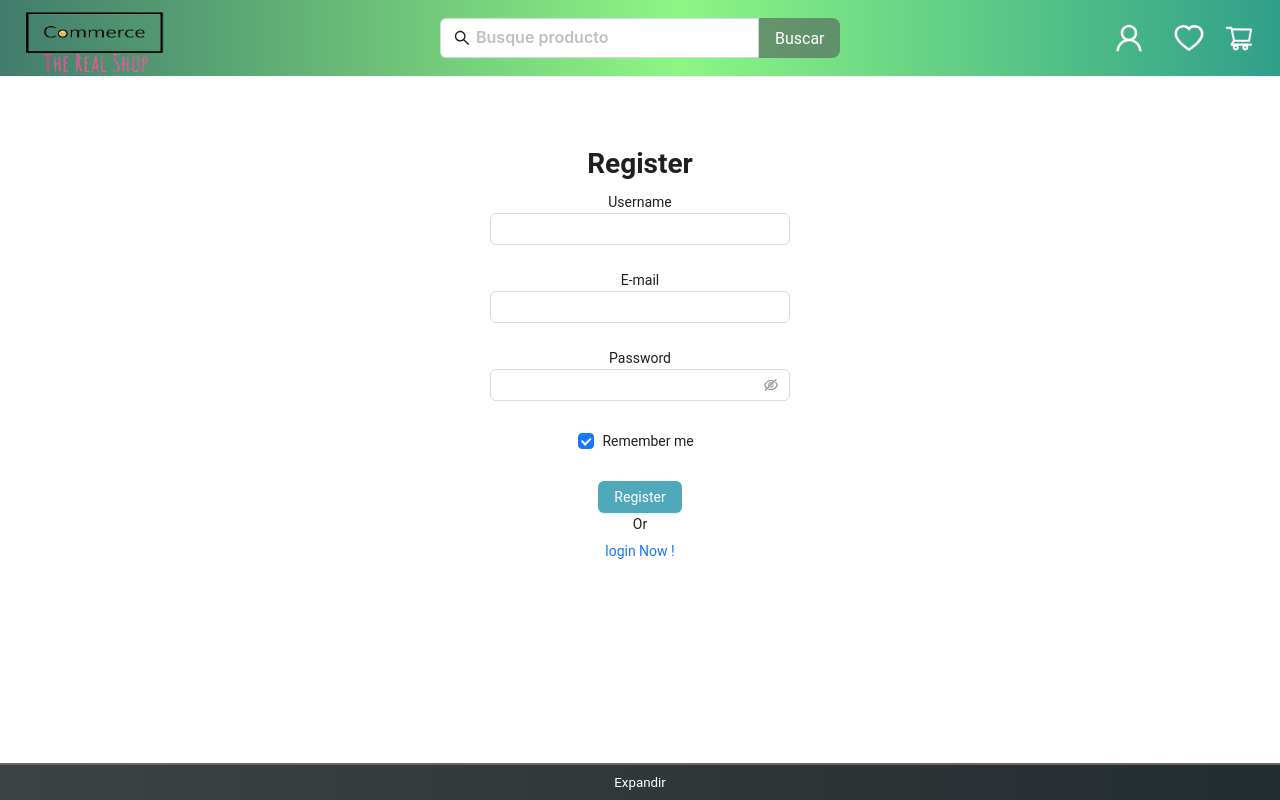
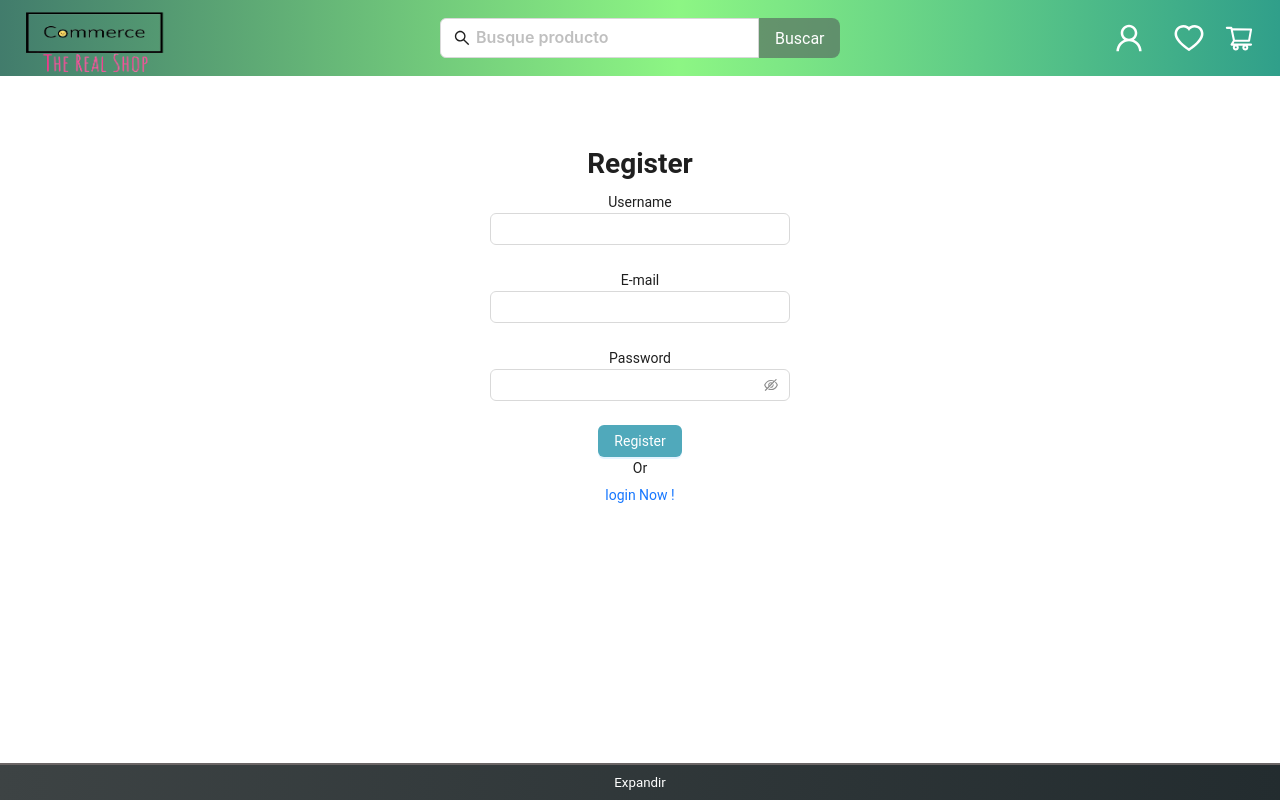
Before and after one commit to alberttsg/FrontEnd-Ecommerce, a React (Vite) app in the folder vite-project/: page /register in a window 1280 px wide. Built offline with nearby package versions, Linux system fonts and the light colour scheme.

Commit message:
do something change in register

```diff
--- a/vite-project/src/pages/register/Register.jsx
+++ b/vite-project/src/pages/register/Register.jsx
@@ -90,14 +90,6 @@ const Register = () => {
           </Form.Item>
         </div>
         <div className="forms-container">
-          <Form.Item>
-            <Form.Item name="remember" valuePropName="checked" noStyle>
-              <Checkbox>Remember me</Checkbox>
-            </Form.Item>
-          </Form.Item>
-        </div>
-
-        <div className="forms-container">
           <Form.Item >
               <Button type="primary" htmlType="submit">
                 Register
```
